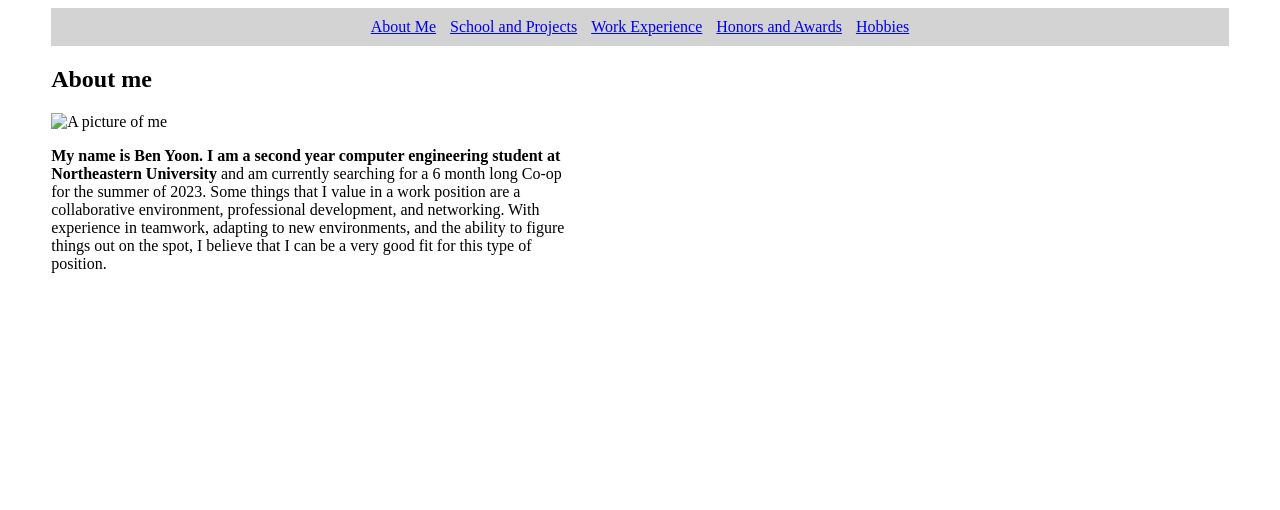
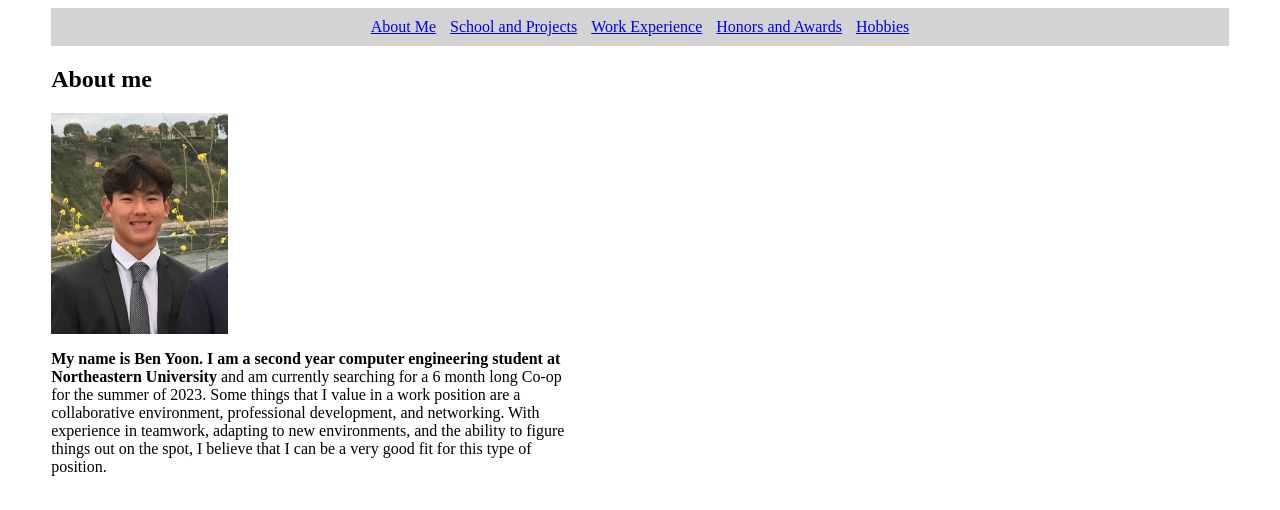
Before and after one commit to benyoon2003/BenYoon.github.io, a plain HTML site: page index.html in a window 1280 px wide. Drawn offline with Linux system fonts and the light colour scheme; files that its build step writes are made by us from their sources.

Commit message:
Update index.html

```diff
--- a/index.html
+++ b/index.html
@@ -19,7 +19,7 @@
 
 	<section>
         <h1>About me</h1>
-        <img src="images/profile.jpg" alt="A picture of me" style="width: 15%;" id="img">
+        <img src="profile.jpg" alt="A picture of me" style="width: 15%;" id="img">
         <p id="aboutme"><b>My name is Ben Yoon. I am a second year computer engineering student at Northeastern University</b> and am currently searching for a 6 month long Co-op for the summer of 2023.
             Some things that I value in a work position are a collaborative environment, professional development, and networking. With experience in teamwork, adapting to new
             environments, and the ability to figure things out on the spot, I believe that I can be a very good fit for this type of position.
```
